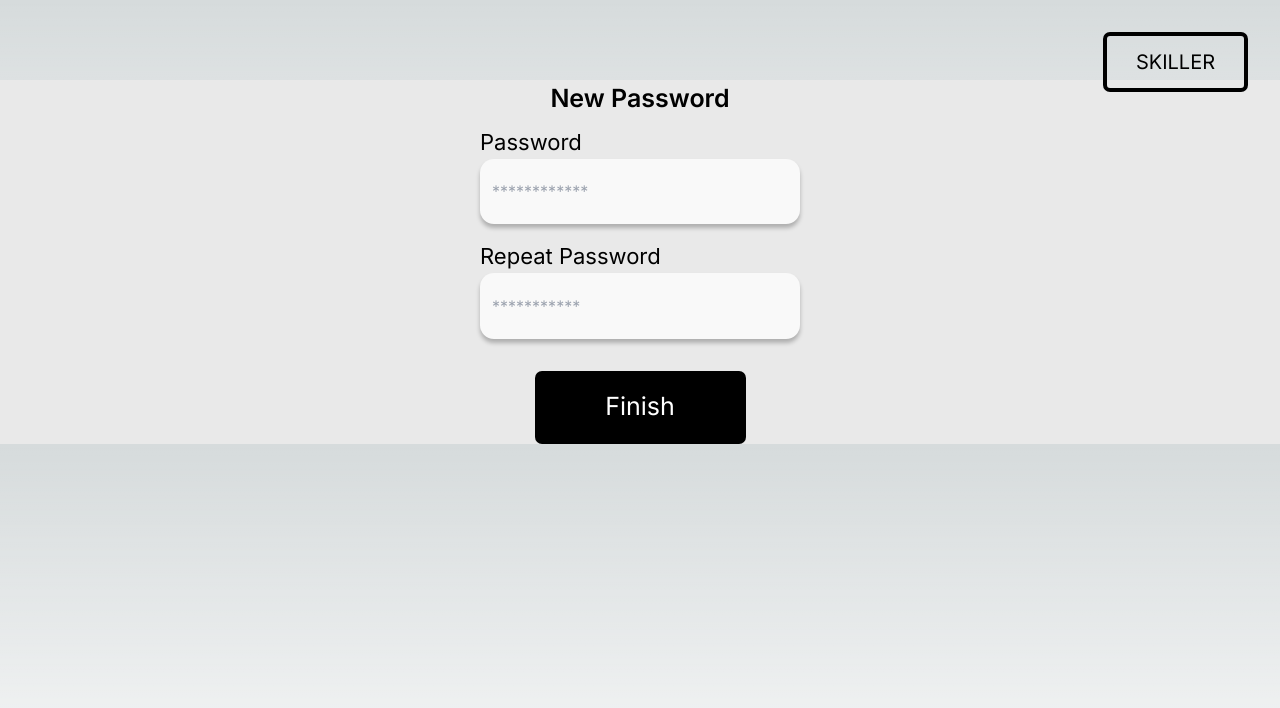
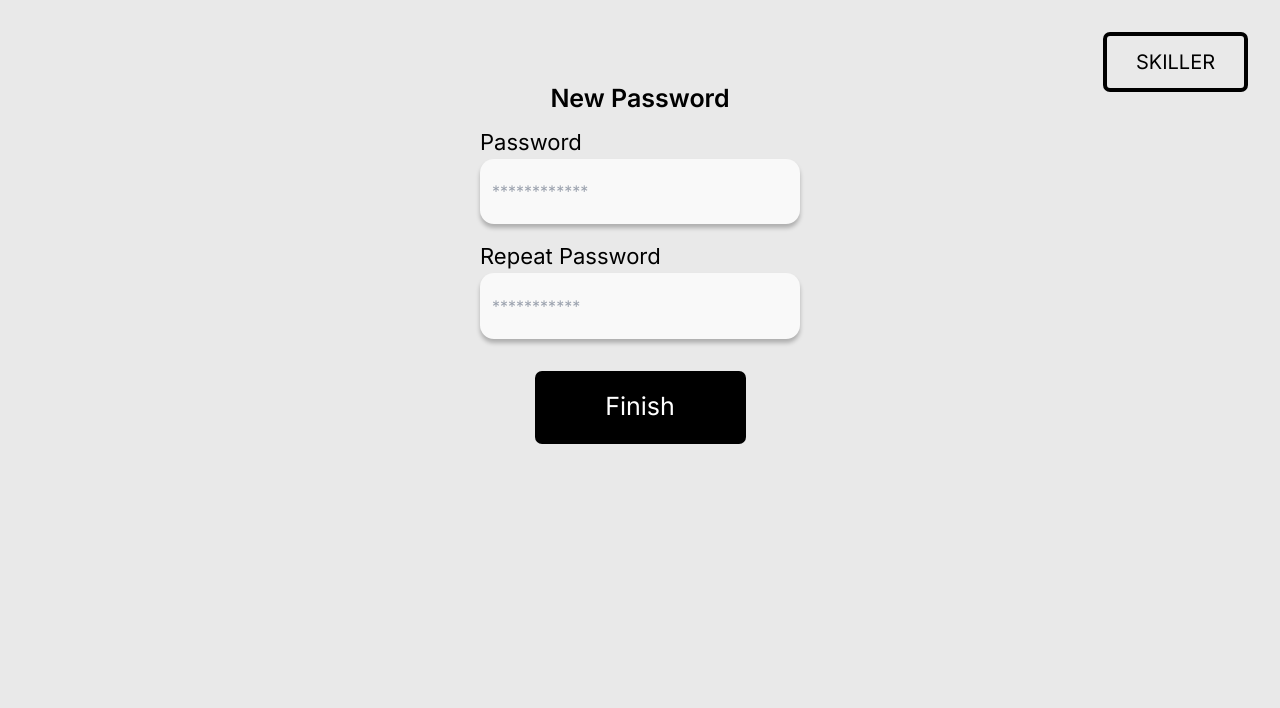
Before and after one commit to marks-eduhub/skiller-frontend, a Next.js app: page /newpassword in a window 1280 px wide. Shown: the top 708 px of the page. Built offline with nearby package versions, Linux system fonts and the light colour scheme.

Commit message:
fix background

```diff
--- a/components/newPassword/newPasswordForm.tsx
+++ b/components/newPassword/newPasswordForm.tsx
@@ -2,11 +2,11 @@ import React from "react";
 
 export default function NewPasswordForm() {
   return (
-    <div className="bg-[#E9E9E9] w-full">
+    <div className="bg-[#E9E9E9] w-full h-screen ">
       <button className="rounded-[7px] border-4 border-solid border-black text-black text-[20px] w-[145px] h-[60px] mt-[2rem] absolute top-0 right-[2rem]">
         SKILLER
       </button>
-      <h2 className="font-[600] text-[25px] mt-[5rem] flex justify-center mb-2">
+      <h2 className="font-[600] text-[25px] pt-[5rem] flex justify-center mb-2">
         New Password
       </h2>
 
```
